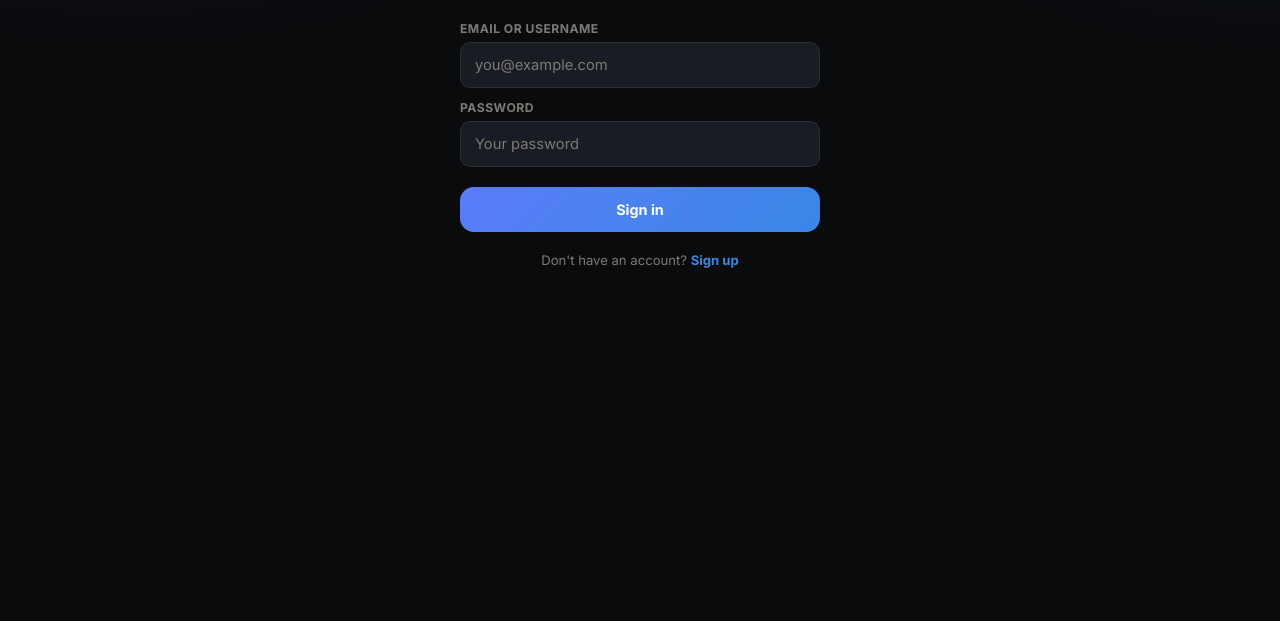
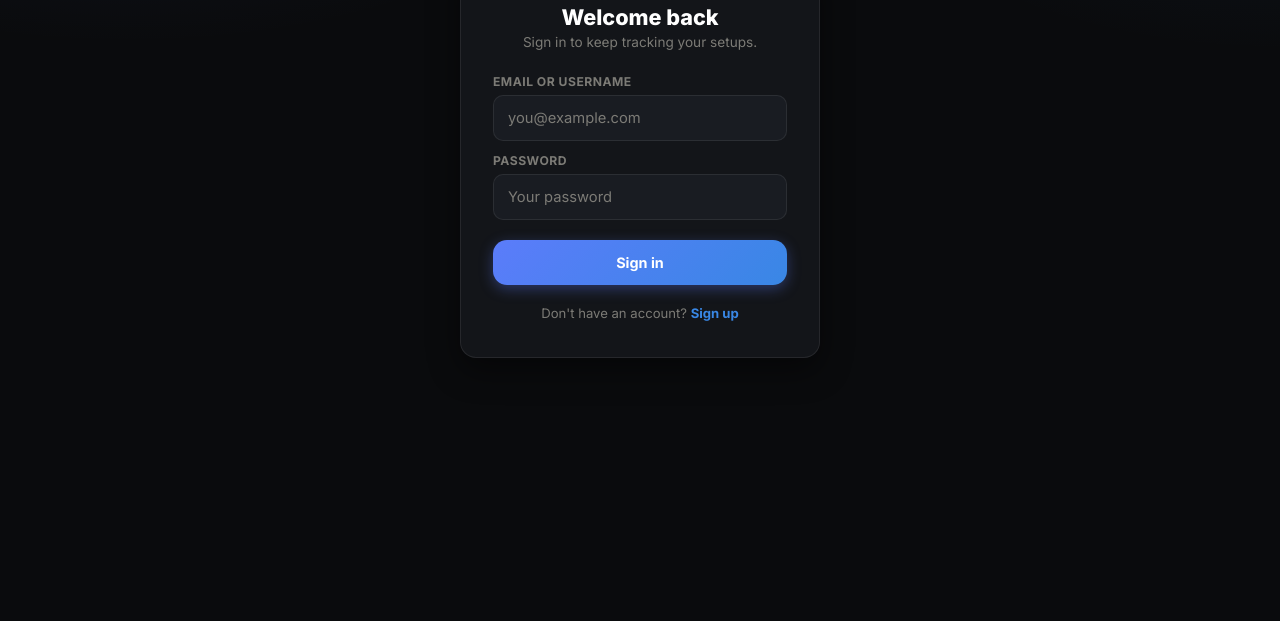
Before and after one commit to carlos222t/swingai, a website: page signin.html in a window 1280 px wide. Shown: the part 179-800 px from the top of the page. Drawn offline with Linux system fonts and the light colour scheme.

Commit message:
Land on sign up by default, polish the auth pages
- vercel.json: root now redirects to /signup.html instead of
  /trending.html (Trending itself is still directly reachable, per
  the free-tier-needs-no-account design)
- Wrap sign in, sign up, verify, and success in a bordered/shadowed
  card instead of floating the form directly on the page background,
  add a focus glow on inputs and lift on the submit button hover
- Rewrote sign-in copy: "Welcome back" / "Sign in to keep tracking
  your setups."

```diff
--- a/css/style.css
+++ b/css/style.css
@@ -519,6 +519,14 @@ a{color:inherit;text-decoration:none;}
   margin:0 auto;
   padding:60px 20px;
 }
+.auth-card{
+  background:var(--surface);
+  border:1px solid var(--border);
+  border-radius:var(--radius);
+  padding:36px 32px;
+  margin-top:28px;
+  box-shadow:var(--shadow);
+}
 .auth-form{
   margin-top:24px;
   display:flex;
@@ -549,7 +557,7 @@ a{color:inherit;text-decoration:none;}
   transition:border-color .15s ease;
 }
 .auth-input::placeholder{color:var(--text-faint);}
-.auth-input:focus{border-color:var(--brand-2);}
+.auth-input:focus{border-color:var(--brand-2);box-shadow:0 0 0 3px rgba(57,135,229,.15);}
 .auth-submit{
   margin-top:8px;
   padding:14px;
@@ -561,9 +569,10 @@ a{color:inherit;text-decoration:none;}
   font-size:.9rem;
   font-weight:700;
   cursor:pointer;
-  transition:filter .15s ease, opacity .15s ease;
+  box-shadow:0 4px 14px rgba(91,124,250,.35);
+  transition:filter .15s ease, opacity .15s ease, transform .15s ease;
 }
-.auth-submit:hover{filter:brightness(1.08);}
+.auth-submit:hover{filter:brightness(1.08);transform:translateY(-1px);}
 .auth-submit:disabled{opacity:.7;cursor:default;}
 .auth-error{
   margin-top:4px;
--- a/signin.html
+++ b/signin.html
@@ -16,8 +16,9 @@
     <span class="brand-logo-chip"><span class="brand-logo-wrap"><img src="assets/logo.png" alt="SwingAI" class="brand-logo"></span></span>
   </div>
 
-  <div class="page-title" style="text-align:center;margin-top:20px;">Sign in</div>
-  <div class="page-sub" style="text-align:center;">Welcome back.</div>
+  <div class="auth-card">
+    <div class="page-title" style="text-align:center;">Welcome back</div>
+    <div class="page-sub" style="text-align:center;">Sign in to keep tracking your setups.</div>
 
     <form class="auth-form" id="signinForm">
       <div class="auth-field">
@@ -36,6 +37,7 @@
 
     <div class="auth-switch">Don't have an account? <a href="signup.html">Sign up</a></div>
   </div>
+</div>
 
 <script src="js/auth.js"></script>
 <script src="js/signin.js"></script>
```
Also changed, not shown: signup.html (+3 -1 lines), success.html (+5 -3 lines), verify.html (+3 -1 lines), vercel.json. Lines whose indentation alone changed are shown as unchanged.
